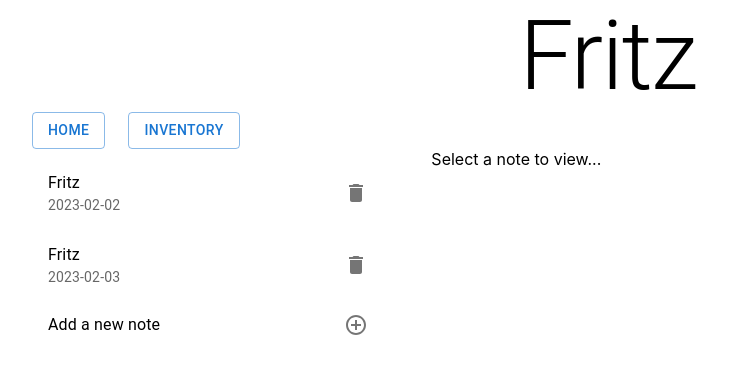
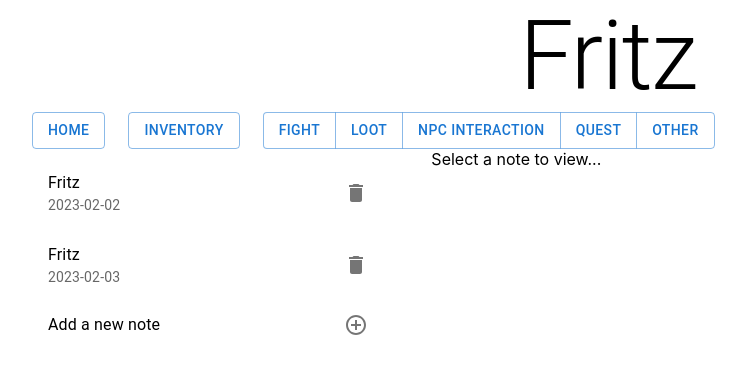
Before and after one commit to NateGiesbrecht/comp-3040-DND-tracker, a React (Create React App) app in the folder dndtracker/: page /Player/1 in a window 1280 px wide. Shown: the top 374 px of the page, without its empty margins (32-778 px from the left). Built offline with nearby package versions, Linux system fonts and the light colour scheme.

Commit message:
Secondary Search

```diff
--- a/dndtracker/src/Data/Characters.js
+++ b/dndtracker/src/Data/Characters.js
@@ -4,8 +4,8 @@ export const characters = [
     name: 'Fritz',
     charClass: 'Monk',
     notes: [
-      { content: 'Took notes today', date: '2023-02-02' },
-      { content: 'Took notes today again', date: '2023-02-03' },
+      { content: 'Took notes today', date: '2023-02-02', tags: [] },
+      { content: 'Took notes today again', date: '2023-02-03', tags: [] },
     ],
     equipment: '-Axe \n -Battle Axe',
     items: '-Potion \n -arrows',
@@ -19,26 +19,31 @@ export const characters = [
         content:
           "Squash fought off a pack of goblins in the forest today. They put up quite a fight, but we were able to take them down with our teamwork. Squash landed the final blow with a devastating axe swing. We found a small amount of gold and some useful supplies on the goblins' bodies.",
         date: '2023-02-02',
+        tags: [],
       },
       {
         content:
           'Today Squash bravely led our party through a treacherous dungeon, avoiding traps and fighting off monsters along the way. They were able to disarm a particularly nasty trap that nearly took out the whole party. We found a chest with some valuable treasure inside, including a magical amulet that Squash claimed for themselves.',
         date: '2023-02-03',
+        tags: [],
       },
       {
         content:
           "Squash managed to sneak past a group of guards and infiltrate a dangerous wizard's tower. They were able to find a powerful magic scroll hidden inside, which will come in handy in our battles ahead. However, Squash also triggered an alarm and we had to make a quick escape before the guards caught us.",
         date: '2023-02-04',
+        tags: [],
       },
       {
         content:
           'In our latest adventure, Squash bravely faced off against a giant troll that was terrorizing a nearby village. With their trusty sword in hand, they battled the troll for what felt like hours before finally landing a fatal blow. The grateful villagers rewarded us with a hefty sum of gold and some rare potions.',
         date: '2023-02-05',
+        tags: [],
       },
       {
         content:
           "Squash stumbled upon a legendary treasure today - Zeus' great sword! We had heard rumors of its existence, but never expected to actually find it. It was guarded by a fierce dragon, but Squash was able to use their quick thinking and agility to dodge the dragon's attacks and grab the sword. It will undoubtedly prove to be an incredibly powerful weapon in our battles to come.",
         date: '2023-02-06',
+        tags: [],
       },
     ],
     equipment: '-Axe \n -Battle Axe',
@@ -48,7 +53,7 @@ export const characters = [
     id: '3',
     name: 'Alyia',
     charClass: 'Cleric',
-    notes: [{ content: 'Took notes today', date: '2023-02-02' }],
+    notes: [{ content: 'Took notes today', date: '2023-02-02', tags: [] }],
     equipment: '-Axe \n-Battle Axe',
     items: '-Potion \n-arrows',
   },
@@ -61,26 +66,32 @@ export const characters = [
         content:
           'Today, Carcis traveled to the abandoned ruins of an ancient temple, seeking to uncover hidden treasure. Along the way, we encountered a group of goblins and orcs who were trying to steal a magical artifact. We defeated them in battle and found the treasure we were seeking. Carcis claimed a cursed sword from the hoard, but we are uncertain of its powers.',
         date: '2023-02-02',
+        tags: ['fight', 'loot'],
       },
       {
         content:
-          "Carcis recently journeyed to the city of Valtair to investigate a string of disappearances. We discovered that a powerful wizard was behind the abductions and confronted him in his tower. Despite the wizard's powerful spells, we were able to defeat him and free his captives. Carcis claimed a powerful wand from the wizard's collection as a reward.",
+          'Carcis recently journeyed to the city of Valtair to investigate a string of disappearances. We discovered that a powerful wizard was behind the abductions and confronted him in his tower.',
         date: '2023-02-02',
+        tags: ['fight', 'quest'],
       },
       {
         content:
-          "Carcis and the rest of our party encountered a group of bandits on the road to the city of Stonehaven. We tried to negotiate with them, but they attacked us instead. In the ensuing battle, Carcis killed the bandit leader with a single blow from his enchanted axe. We looted the bandits' camp and found some valuable items, including a map to a nearby dungeon.",
+          "Carcis and the rest of our party encountered a group of bandits on the road to the city of Stonehaven. We intended to negotiate with them, but they were not there. We looted the bandits' camp and found some valuable items, including a map to a nearby dungeon.",
         date: '2023-02-02',
+        tags: ['loot', 'npc interaction'],
       },
       {
         content:
           'During a recent journey through the forest, Carcis and the rest of our party stumbled upon a hidden clearing filled with giant spiders. We were able to dispatch them and found a cache of treasure hidden among their webs. Carcis claimed a pair of boots that grant him incredible speed and agility.',
+
         date: '2023-02-02',
+        tags: ['fight', 'loot'],
       },
       {
         content:
           "Carcis and the fighter Blinko got into a heated argument over a disputed treasure haul. Blinko accused Carcis of hoarding items for himself and threatened violence. Carcis, not one to back down from a challenge, challenged Blinko to a duel. In a fierce battle, Carcis emerged victorious, killing Blinko with a well-placed blow to the neck. While some in the party were horrified, Carcis felt no remorse, and claimed Blinko's enchanted sword as his own. ",
         date: '2023-02-02',
+        tags: ['fight', 'loot', 'npc interaction'],
       },
     ],
     equipment: '-Axe \n-Battle Axe',
--- a/dndtracker/src/Player/PlayerNotes.js
+++ b/dndtracker/src/Player/PlayerNotes.js
@@ -11,6 +11,7 @@ import {
   Grid,
   ListItemIcon,
   IconButton,
+  ButtonGroup,
 } from '@mui/material';
 import { Delete } from '@mui/icons-material';
 import AddCircleOutlineIcon from '@mui/icons-material/AddCircleOutline';
@@ -27,6 +28,8 @@ export const PlayerNotes = () => {
   const [openInventory, setOpenInventory] = useState(false);
   const [search, setSearch] = useState('');
   const [matchedIndexes, setMatchedIndexes] = useState([]);
+  const [tag, setTag] = useState('');
+  const tags = ['fight', 'npc interaction', 'loot', 'quest', 'other'];
 
   function useForceUpdate() {
     const [, setValue] = useState(0); // integer state
@@ -127,6 +130,23 @@ export const PlayerNotes = () => {
     setSearch('');
     setMatchedIndexes([]);
   };
+
+  const handleSetTag = (tagToSet) => {
+    setTag(tagToSet);
+    console.log('Searching for: ', search);
+    console.log('inside : ', character.notes);
+    const matches = [];
+    for (let i = 0; i < character.notes.length; i++) {
+      console.log(character.notes[i].tags);
+      console.log(character.notes[i].tags.includes(tagToSet.toLowerCase()));
+      if (character.notes[i].tags.includes(tagToSet.toLowerCase())) {
+        console.log('here');
+        matches.push(i);
+      }
+    }
+    console.log('matches', matches);
+    setMatchedIndexes([...matches]);
+  };
   return (
     <>
       <Inventory
@@ -179,6 +199,43 @@ export const PlayerNotes = () => {
         >
           Inventory
         </Button>
+        <ButtonGroup variant="outlined" aria-label="outlined button group">
+          <Button
+            onClick={() => {
+              handleSetTag('fight');
+            }}
+          >
+            fight
+          </Button>
+          <Button
+            onClick={() => {
+              handleSetTag('loot');
+            }}
+          >
+            Loot
+          </Button>
+          <Button
+            onClick={() => {
+              handleSetTag('npc interaction');
+            }}
+          >
+            NPC Interaction
+          </Button>
+          <Button
+            onClick={() => {
+              handleSetTag('quest');
+            }}
+          >
+            Quest
+          </Button>
+          <Button
+            onClick={() => {
+              handleSetTag('other');
+            }}
+          >
+            Other
+          </Button>
+        </ButtonGroup>
         <Grid container>
           <Grid item xs={4}>
             <Container
```
